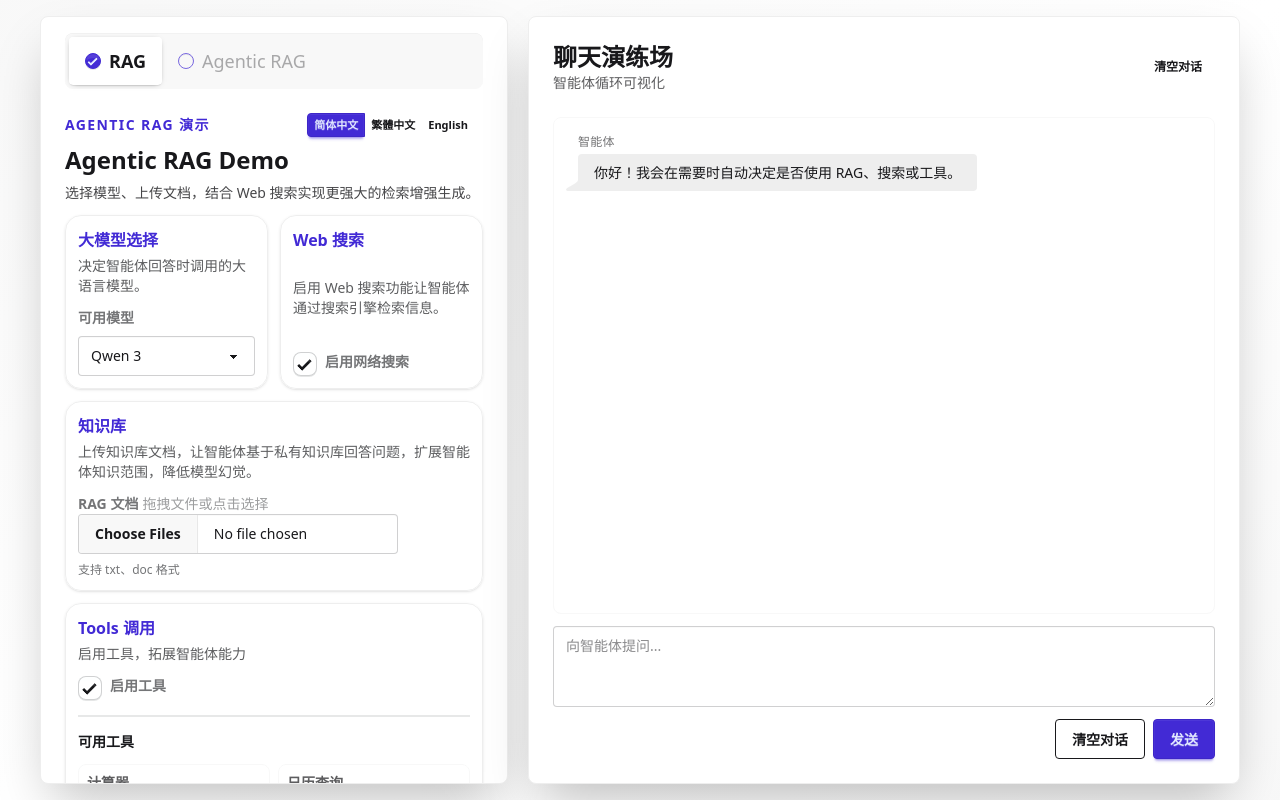
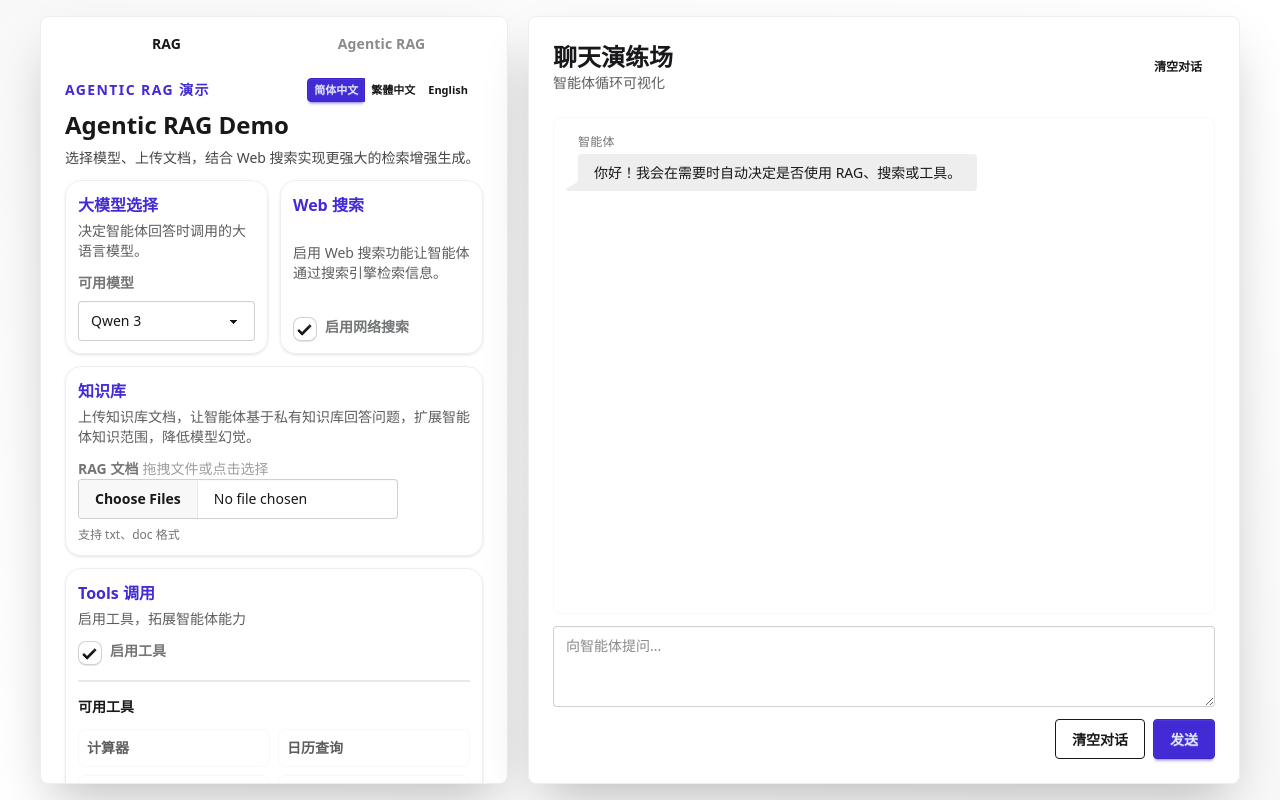
Before and after one commit to justin0x5eed/agent_demo, a React (Vite) app in the folder frontend/: page / in a window 1280 px wide. Built offline with nearby package versions, Linux system fonts and the light colour scheme.

Commit message:
Simplify control mode tabs

```diff
--- a/frontend/src/App.css
+++ b/frontend/src/App.css
@@ -46,6 +46,23 @@ body {
 .panel-tile .file-input,
 .panel-tile .divider {
   min-width: 0;
+}
+
+.mode-tabs {
+  display: grid;
+  grid-template-columns: repeat(2, minmax(0, 1fr));
+  gap: 0.75rem;
+}
+
+.mode-tab {
+  width: 100%;
+  justify-content: center;
+  font-weight: 700;
+  letter-spacing: 0.01em;
+}
+
+.mode-tab:focus-visible {
+  outline-offset: 4px;
 }
 
 @media (min-width: 1024px) {
--- a/frontend/src/App.tsx
+++ b/frontend/src/App.tsx
@@ -176,6 +176,20 @@ const modelLabels: Record<string, string> = {
   gemma3: 'Gemma 3',
   'gpt-oss': 'GPT-OSS',
 }
+
+const controlTabs = [
+  {
+    id: 'rag',
+    label: 'RAG',
+  },
+  {
+    id: 'agentic-rag',
+    label: 'Agentic RAG',
+  },
+] satisfies {
+  id: 'rag' | 'agentic-rag'
+  label: string
+}[]
 
 const readBackendModels = (): Record<string, string> => {
   if (typeof document === 'undefined') return {}
@@ -541,28 +555,23 @@ Key takeaways: ${userMessage}`
           <section className="card control-panel flex h-full min-h-0 flex-col border border-base-300 bg-base-100 shadow-2xl lg:col-span-2 lg:overflow-hidden">
             <div className="flex h-full flex-col">
               <div className="px-6 pt-4">
-                <div className="tabs tabs-box tabs-lg" role="tablist" aria-label="Control panel tabs">
-                  {[{ id: 'rag', label: 'RAG' }, { id: 'agentic-rag', label: 'Agentic RAG' }].map((tab) => (
+                <div className="mode-tabs" role="tablist" aria-label="Control panel modes">
+                  {controlTabs.map((tab) => {
+                    const isActive = activeControlTab === tab.id
+
+                    return (
                       <button
                         key={tab.id}
                         type="button"
                         role="tab"
-                      className={`tab ${activeControlTab === tab.id ? 'tab-active font-semibold' : 'opacity-70'}`}
-                      aria-selected={activeControlTab === tab.id}
-                      onClick={() => setActiveControlTab(tab.id as typeof activeControlTab)}
+                        className={`mode-tab tab tab-bordered ${isActive ? 'tab-active' : ''}`}
+                        aria-selected={isActive}
+                        onClick={() => setActiveControlTab(tab.id)}
                       >
-                      <span className="flex items-center gap-2">
-                        <input
-                          type="checkbox"
-                          className="checkbox checkbox-primary checkbox-xs"
-                          checked={activeControlTab === tab.id}
-                          readOnly
-                          aria-label={activeControlTab === tab.id ? `${tab.label} selected` : `${tab.label} not selected`}
-                        />
-                        <span>{tab.label}</span>
-                      </span>
+                        {tab.label}
                       </button>
-                  ))}
+                    )
+                  })}
                 </div>
               </div>
               <div className="flex min-h-0 flex-1 flex-col">
```
Lines whose indentation alone changed are shown as unchanged.
